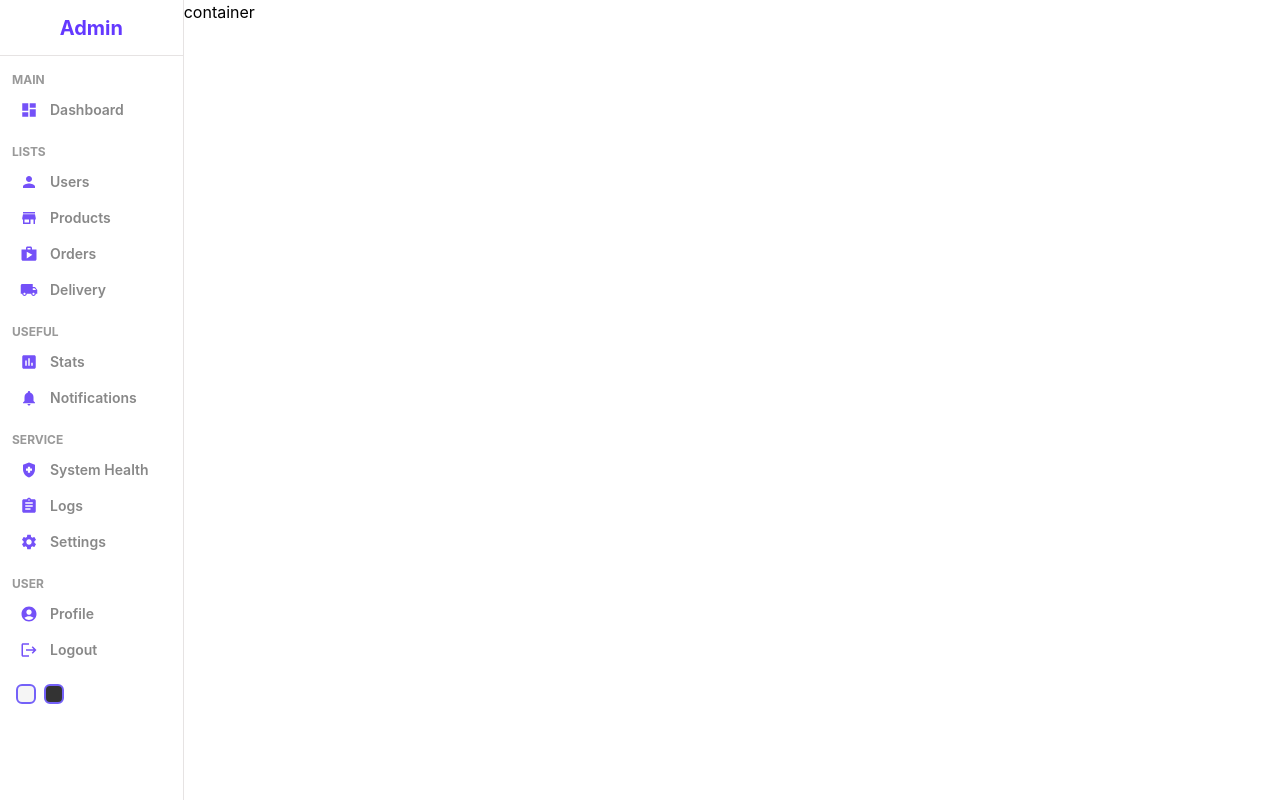
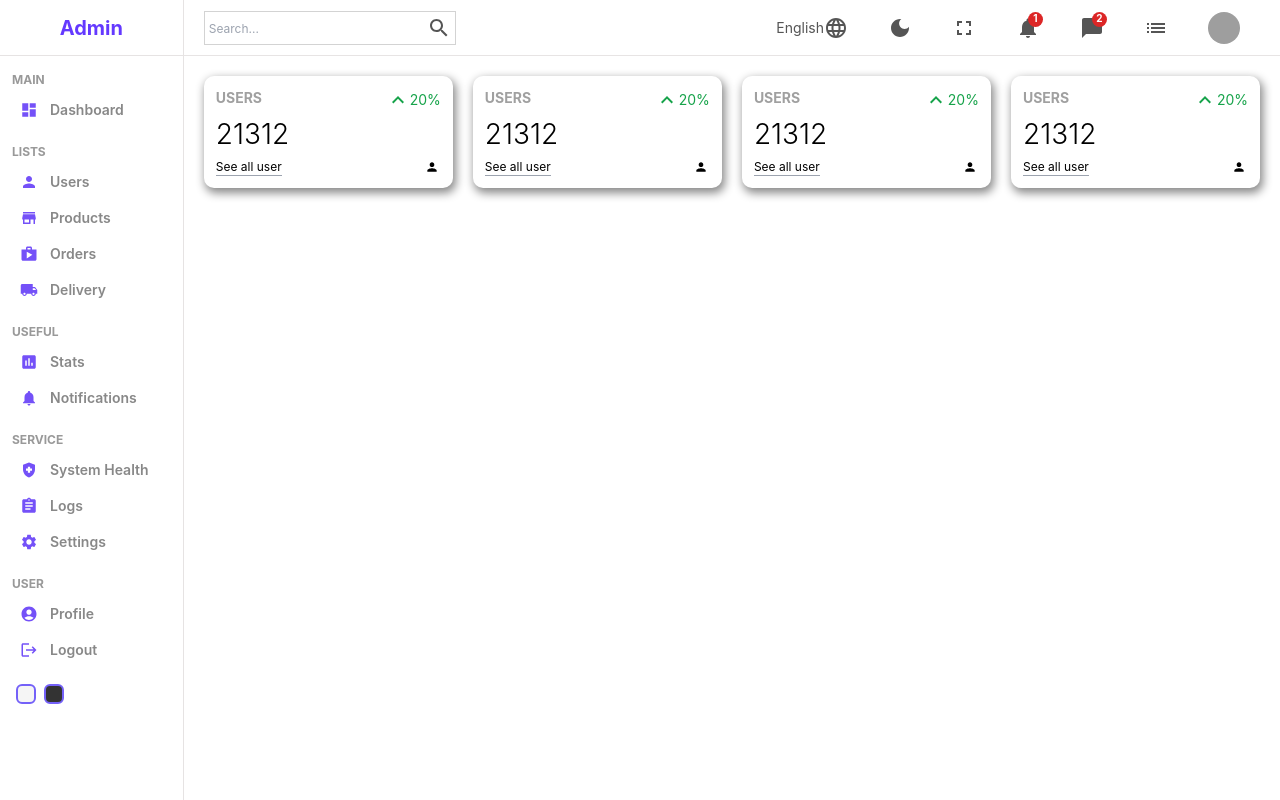
Before and after one commit to Abdul-Afiz/Admin-page, a React (Vite) app: page / in a window 1280 px wide. Built offline with nearby package versions, Linux system fonts and the light colour scheme; grey boxes are pictures that could not be loaded.

Commit message:
feature: implemented navbar and sidebar

```diff
--- a/src/organism/navbar/index.scss
+++ b/src/organism/navbar/index.scss
@@ -0,0 +1,35 @@
+.navbar {
+  @apply h-14 flex items-center border-b-[0.5px] border-[#e7e4e4] text-sm text-[#555];
+
+  .wrapper {
+    @apply flex items-center justify-between w-full p-5;
+
+    .search {
+      @apply flex items-center border-[0.5px] border-[lightgray] p-1;
+
+      input {
+        @apply border-0 outline-none bg-transparent;
+
+        &::placeholder {
+          @apply text-xs items-center;
+        }
+      }
+    }
+
+    .items {
+      @apply flex;
+
+      .item {
+        @apply flex items-center m-5 relative;
+      }
+
+      .counter {
+        @apply flex w-[15px] h-[15px] bg-red-600 rounded-[50%] text-white font-bold items-center justify-center text-[10px] leading-[7.5px] absolute top-0 right-[-3px];
+      }
+
+      .avatar {
+        @apply w-8 h-8 rounded-[50%];
+      }
+    }
+  }
+}
--- a/src/organism/navbar/index.tsx
+++ b/src/organism/navbar/index.tsx
@@ -1,7 +1,56 @@
+import {
+  ChatBubble,
+  DarkMode,
+  Fullscreen,
+  Language,
+  List,
+  Notifications,
+  Search,
+} from "@mui/icons-material";
+
 import "./index.scss";
 
 const NavBar = () => {
-  return <div>NavBar</div>;
+  return (
+    <div className="navbar">
+      <div className="wrapper">
+        <div className="search">
+          <input type="text" placeholder="Search..." />
+          <Search />
+        </div>
+        <div className="items">
+          <div className="item">
+            English
+            <Language className="icon" />
+          </div>
+          <div className="item">
+            <DarkMode className="icon" />
+          </div>
+          <div className="item">
+            <Fullscreen className="icon" />
+          </div>
+          <div className="item">
+            <Notifications className="icon" />
+            <div className="counter">1</div>
+          </div>
+          <div className="item">
+            <ChatBubble className="icon" />
+            <div className="counter">2</div>
+          </div>
+          <div className="item">
+            <List className="icon" />
+          </div>
+          <div className="item">
+            <img
+              src="https://images.pexels.com/photos/1779487/pexels-photo-1779487.jpeg?auto=compress&cs=tinysrgb&dpr=1&w=500"
+              alt=""
+              className="avatar"
+            />
+          </div>
+        </div>
+      </div>
+    </div>
+  );
 };
 
 export default NavBar;
--- /dev/null
+++ b/src/organism/widget/index.scss
@@ -0,0 +1,36 @@
+.widget {
+  @apply flex flex-1 p-3 justify-between shadow-[#00000078] shadow-[2px_4px_10px_1px] rounded-[10px] h-28;
+
+  .left,
+  .right {
+    @apply flex flex-col justify-between;
+
+    .title {
+      @apply font-bold text-sm text-[#a0a0a0];
+    }
+
+    .counter {
+      @apply text-[28px] font-[300];
+    }
+
+    .link {
+      @apply text-xs border-b-[1px] border-gray-400 w-max;
+    }
+
+    .percentage {
+      @apply flex items-center text-sm;
+
+      &.positive {
+        @apply text-green-600;
+      }
+
+      &.negative {
+        @apply text-red-600;
+      }
+    }
+
+    .icon {
+      @apply text-[18px] p-[2px] rounded-[5px] self-end;
+    }
+  }
+}
--- /dev/null
+++ b/src/organism/widget/index.tsx
@@ -0,0 +1,23 @@
+import { KeyboardArrowUp, Person } from "@mui/icons-material";
+import "./index.scss";
+
+const Widget = ({ type }) => {
+  return (
+    <div className="widget">
+      <div className="left">
+        <span className="title">USERS</span>
+        <span className="counter">21312</span>
+        <span className="link">See all user</span>
+      </div>
+      <div className="right">
+        <div className="percentage positive">
+          <KeyboardArrowUp />
+          20%
+        </div>
+        <Person className="icon" />
+      </div>
+    </div>
+  );
+};
+
+export default Widget;
--- a/src/screens/home-screen/home.scss
+++ b/src/screens/home-screen/home.scss
@@ -3,5 +3,9 @@
 
   .home-container {
     @apply flex-[6];
+
+    .widgets {
+      @apply flex p-5 gap-5;
+    }
   }
 }
--- a/src/screens/home-screen/index.tsx
+++ b/src/screens/home-screen/index.tsx
@@ -1,11 +1,21 @@
 import SideBar from "../../organism/sidebar";
+import NavBar from "../../organism/navbar";
 import "./home.scss";
+import Widget from "../../organism/widget";
 
 const HomeScreen = () => {
   return (
     <div className="home">
       <SideBar />
-      <div className="home-container">container</div>
+      <div className="home-container">
+        <NavBar />
+        <div className="widgets">
+          <Widget type="user" />
+          <Widget type="order" />
+          <Widget type="earning" />
+          <Widget type="balance" />
+        </div>
+      </div>
     </div>
   );
 };
```
